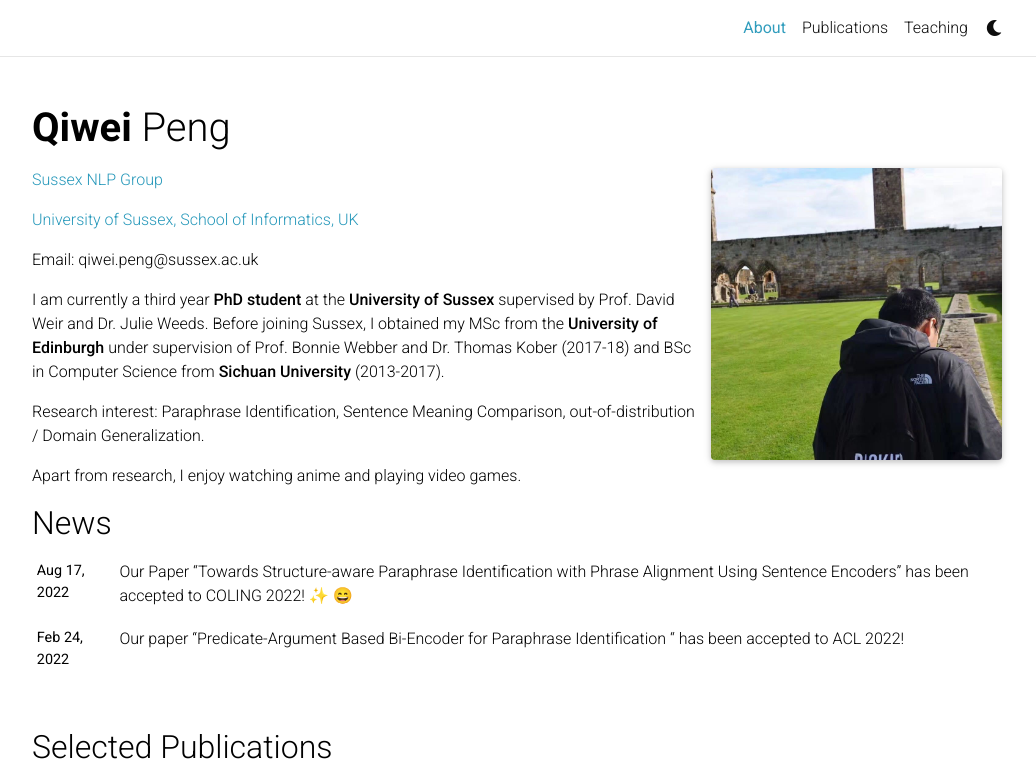
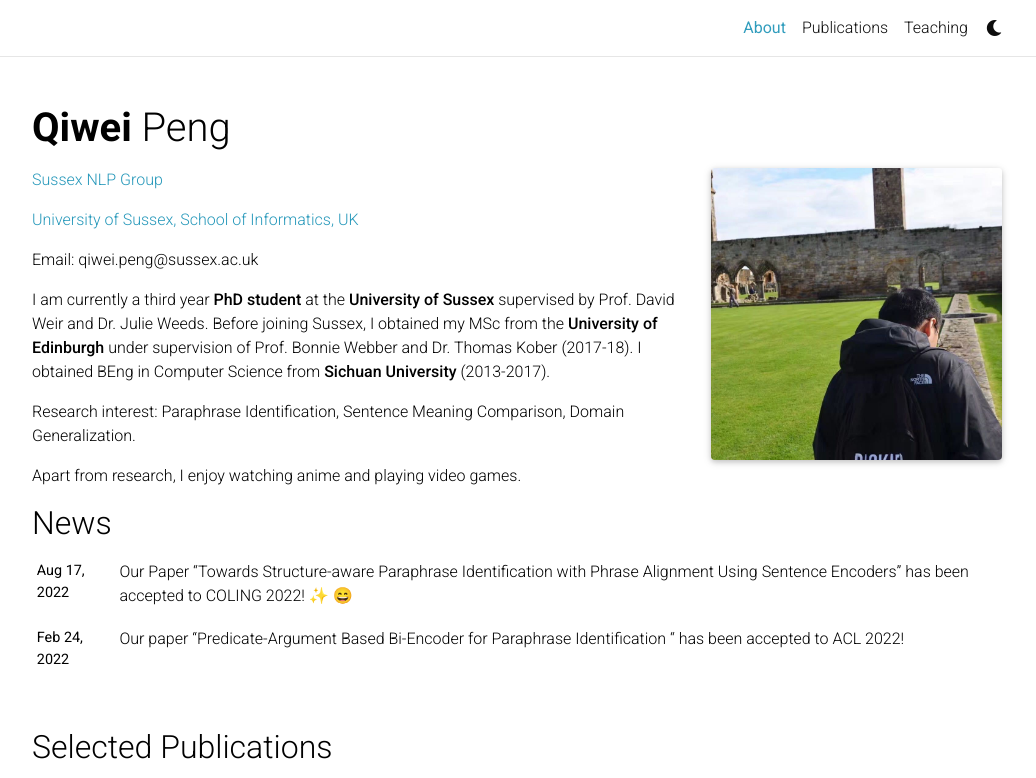
Before and after one commit to Punchwes/punchwes.github.io, a Jekyll site: the page built from _pages/about.md, in a window 1280 px wide and 1033 px high, cut to the strip 0-778 px from the top of the window. Shown: the whole strip, without its empty margins (123-1159 px from the left). Built offline with Jekyll 4.4.1, drawn with Linux system fonts in a browser that asks for light colours; full-size pictures stand in for the smaller copies a plugin makes; emoji names are drawn with the system emoji font; comment, search, counter and statistics services are not loaded; a style sheet for code colours, icons or effects is not loaded.

Commit message:
new updates

```diff
--- a/_pages/about.md
+++ b/_pages/about.md
@@ -21,9 +21,9 @@ social: false  # includes social icons at the bottom of the page
 
 Email: qiwei.peng@sussex.ac.uk
 
-I am currently a third year **PhD student** at the **University of Sussex** supervised by Prof. David Weir and Dr. Julie Weeds. Before joining Sussex, I obtained my MSc from the **University of Edinburgh** under supervision of Prof. Bonnie Webber and Dr. Thomas Kober (2017-18) and BSc in Computer Science from **Sichuan University** (2013-2017).
+I am currently a third year **PhD student** at the **University of Sussex** supervised by Prof. David Weir and Dr. Julie Weeds. Before joining Sussex, I obtained my MSc from the **University of Edinburgh** under supervision of Prof. Bonnie Webber and Dr. Thomas Kober (2017-18). I obtained BEng in Computer Science from **Sichuan University** (2013-2017).
 
-Research interest: Paraphrase Identification, Sentence Meaning Comparison, out-of-distribution / Domain Generalization.
+Research interest: Paraphrase Identification, Sentence Meaning Comparison, Domain Generalization.
 
 Apart from research, I enjoy watching anime and playing video games.
 
```
